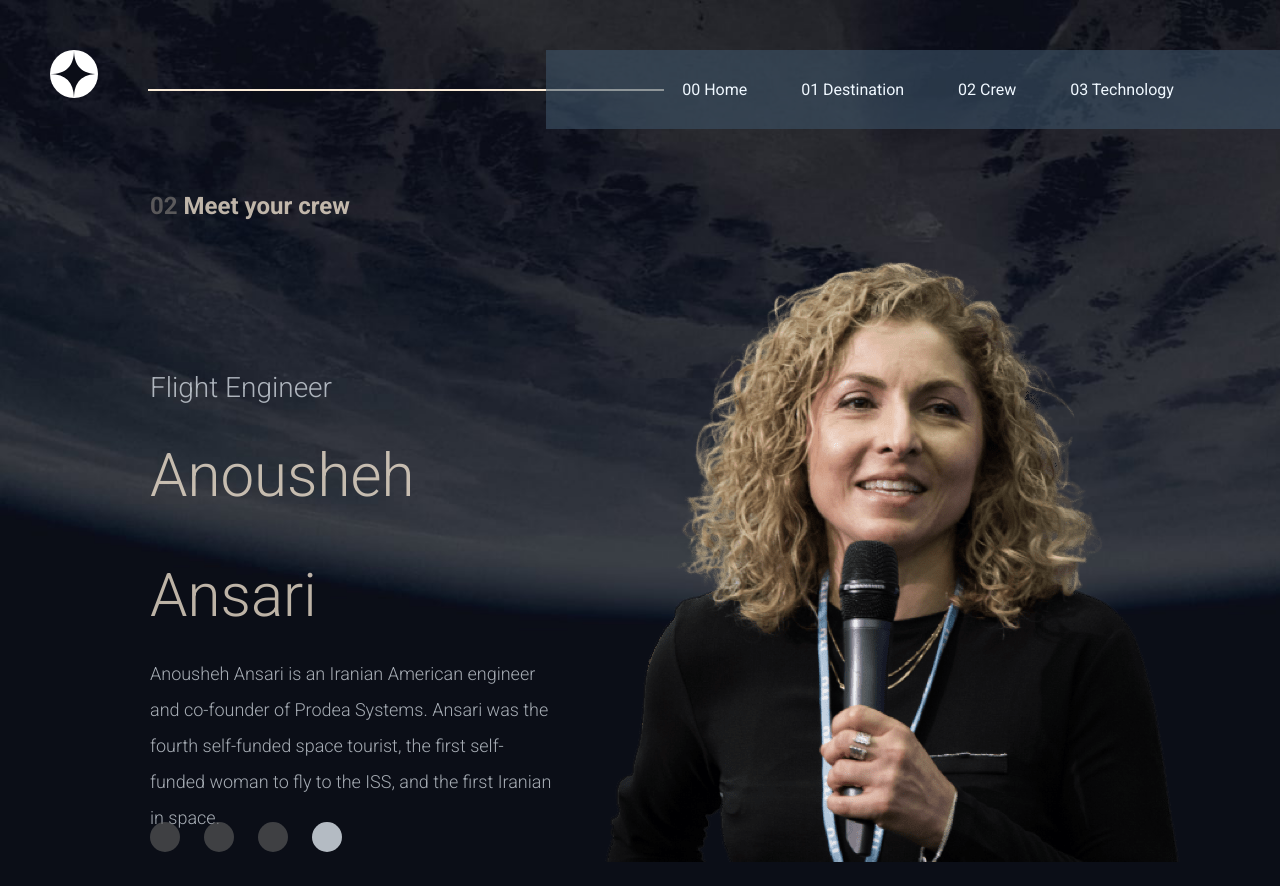
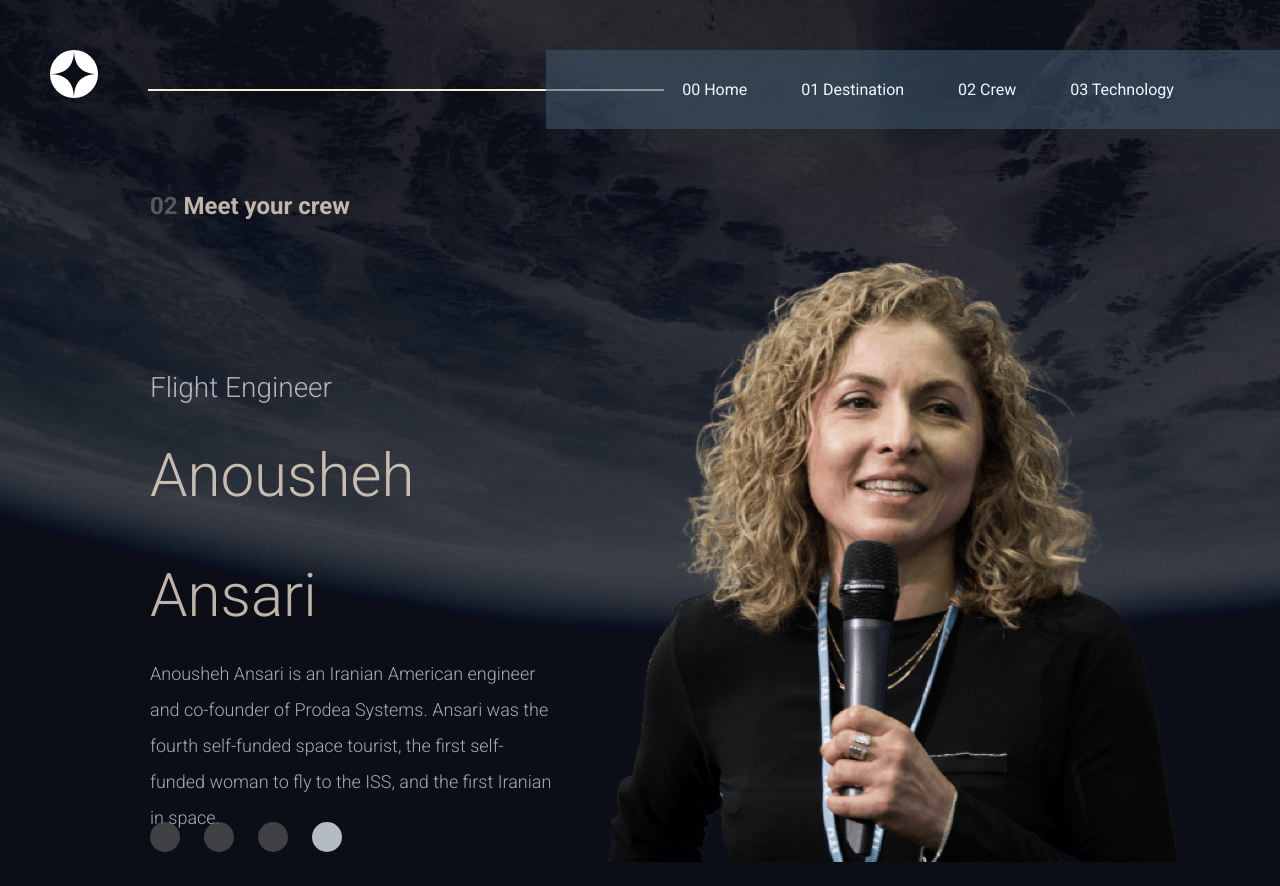
Before and after one commit to AbdulrahmanIbrahim1/Front-end--space, a plain HTML site: page crew.html in a window 1280 px wide. Drawn offline with Linux system fonts and the light colour scheme.

Commit message:
backgrounds1

```diff
--- a/crew.html
+++ b/crew.html
@@ -14,7 +14,7 @@
   <title>Crew</title>
 </head>
 <body>
-  <!-- <div class="my-body"> -->
+  <div class="my-body">
 
       <!-- start header -->
       <header>
@@ -55,7 +55,7 @@
       </div>
     </section>
 
-  <!-- </div> -->
+  </div>
   <script src="req.js"></script>
   <script src="crew.js"></script>
 </body>
--- a/css/crew.css
+++ b/css/crew.css
@@ -4,11 +4,15 @@
 }
 
 body {
-  background-image: url("../backgrounds/background-crew-desktop.jpg") ;
+  background-image: url("../backgrounds/background-crew-desktop.jpg");
   background-size: cover;
   overflow-x: hidden;
   font-family: 'Open Sans', sans-serif;
   font-family: 'Roboto', sans-serif;
+}
+
+.my-body {
+  background-image: url("../backgrounds/background-crew-desktop.jpg");
 }
 
 .container {
@@ -29,8 +33,8 @@ header .container {
 }
 
 @media (max-width:767px) {
-  body{
-    background-image: url("/assets/crew/background-crew-mobile.jpg") ;
+  body {
+    background-image: url("/assets/crew/background-crew-mobile.jpg");
   }
 }
 
@@ -111,7 +115,7 @@ section .container {
 }
 
 @media (max-width:767px) {
-  section .container{
+  section .container {
     grid-template-columns: auto;
     grid-template-rows: repeat(2, 1fr);
   }
```
